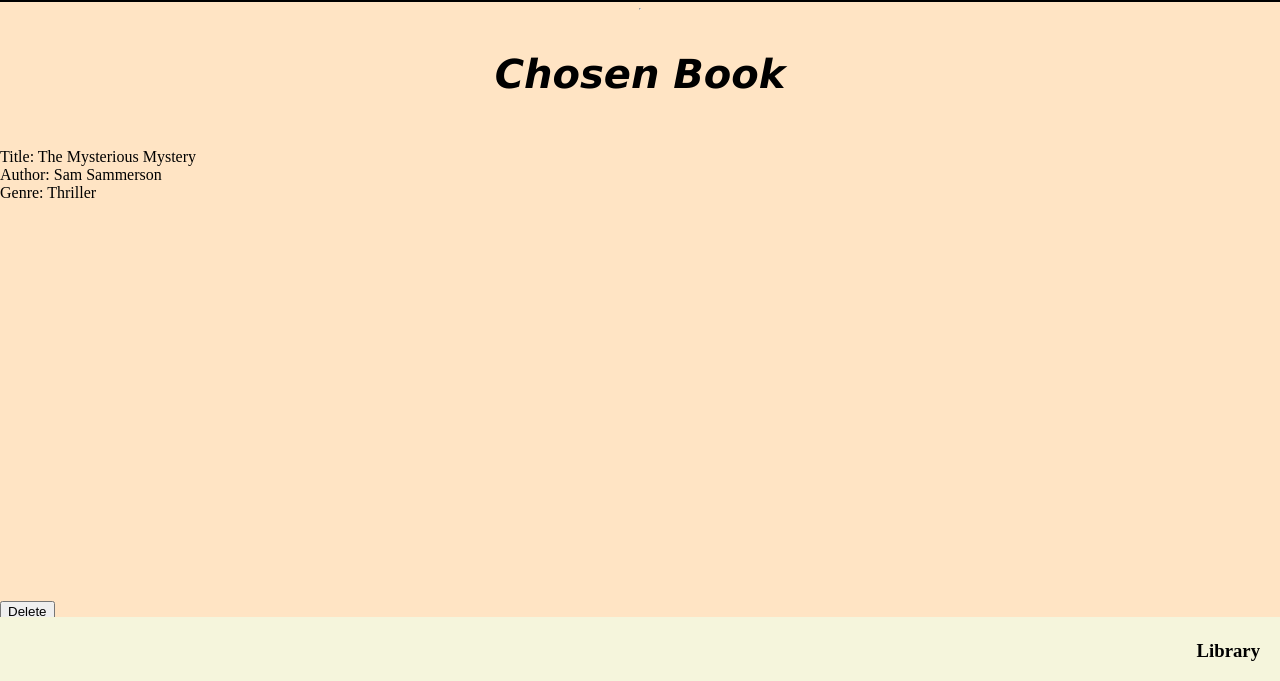
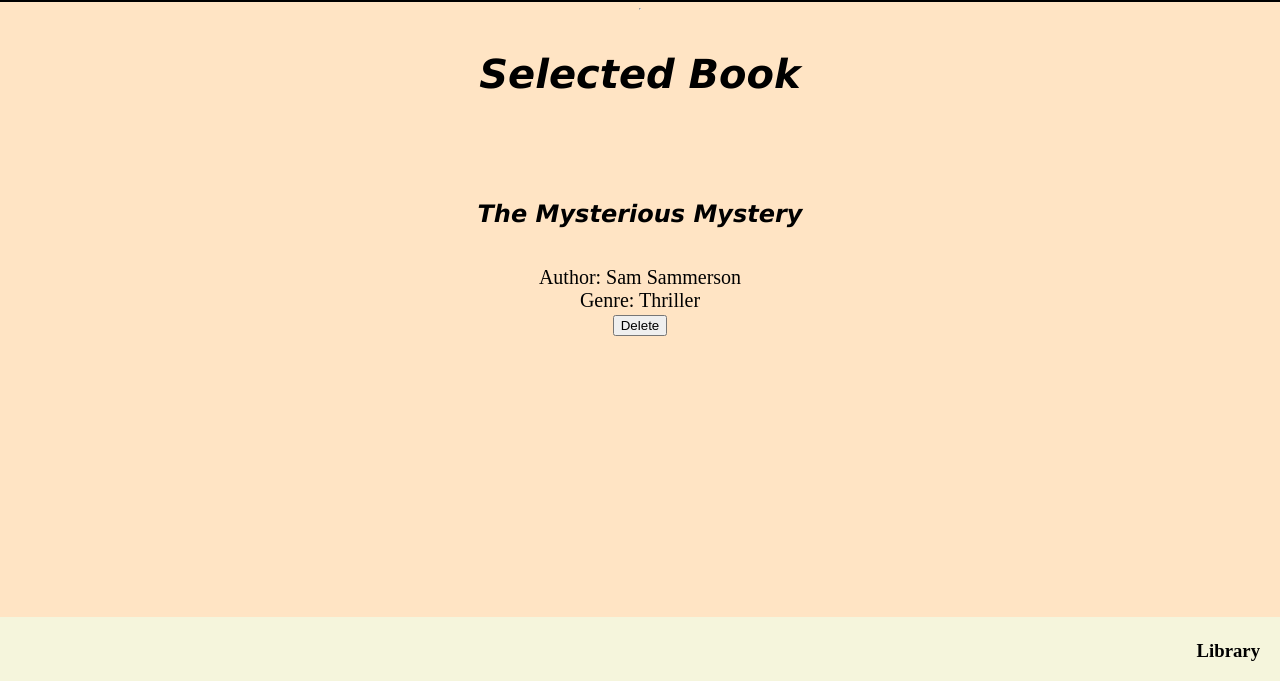
Before and after one commit to alcooke13/w3d5_library_homework, a Flask app: page /books/1 in a window 1280 px wide. Shown: the part 119-800 px from the top of the page. Run offline with Flask 2, Linux system fonts and the light colour scheme.

Commit message:
selected book page tidied

```diff
--- a/static/style.css
+++ b/static/style.css
@@ -81,6 +81,7 @@ footer {
 
 section {
     flex:1;
+
 }
 
 header {
@@ -90,3 +91,14 @@ header {
 header > h1 {
     padding-left: 20px;
 }
+
+#single-book > h2{
+    padding-top: 2rem;
+    text-align: center;
+    font-size: 1.5rem;
+}
+
+section > div {
+    text-align: center;
+    font-size: 1.25rem;
+}
--- a/templates/single_book.html
+++ b/templates/single_book.html
@@ -1,16 +1,16 @@
 {% extends "base.html" %}
 
 {% block content %}
-<h2>Chosen Book</h2>
+<h2>Selected Book</h2>
 <br>
-<section>
-    Title: {{ book.title }}<br>
-    Author: {{ book.author }}<br>
-    Genre: {{ book.genre }}<br>
+<section id="single-book">
+    <h2>{{ book.title }}</h2><br>
+    <div>Author: {{ book.author }}<br>
+        Genre: {{ book.genre }}<br>
+        <form class="form" action="/books/delete/{{ book.title }}" method="POST">
+            <input type="submit" value="Delete">
+        </form>
+    </div>
 </section>
-<div>
-    <form class="form" action="/books/delete/{{ book.title }}" method="POST">
-        <input type="submit" value="Delete">
-    </form>
-</div>
+
 {% endblock %}
```
